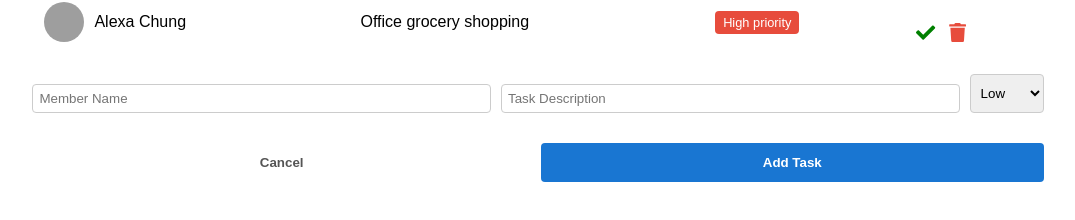
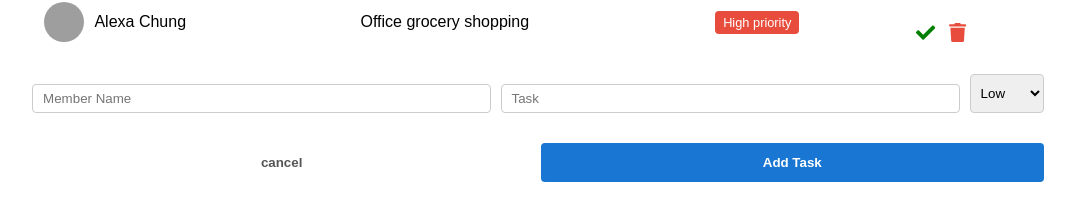
Before and after one commit to DINESHKUMAR1303/REACT, a React (Vite) app in the folder task/: page / in a window 1280 px wide. Shown: the part 314-534 px from the top of the page, without its empty margins (102-1177 px from the left). Built offline with nearby package versions, Linux system fonts and the light colour scheme; grey boxes are pictures that could not be loaded.

Commit message:
todo list correction

```diff
--- a/task/src/Sample1.jsx
+++ b/task/src/Sample1.jsx
@@ -113,29 +113,30 @@ export default function Sample1() {
         </tbody>
       </table>
 
-      {/* Add Task Form */}
+
       <div className="form">
         <input
           type="text"
-          placeholder="Member Name"
+          placeholder=" Member Name"
           value={name}
           onChange={(e) => setName(e.target.value)}
         />
         <input
-          type="text"
-          placeholder="Task Description"
+        type="text"
+          placeholder=" Task"
           value={task}
           onChange={(e) => setTask(e.target.value)}
         />
         <select value={priority} onChange={(e) => setPriority(e.target.value)}>
-          <option>Low</option>
-          <option>Middle</option>
-          <option>High</option>
+          <option value="Low">Low</option>
+          <option value="Middle">Middle</option>
+          <option value="High">High</option>
         </select>
+
       </div>
 
       <div className="buttons">
-        <button className="cancel">Cancel</button>
+        <button className="cancel">cancel</button>
         <button className="add" onClick={addTask}>Add Task</button>
       </div>
     </div>
```
